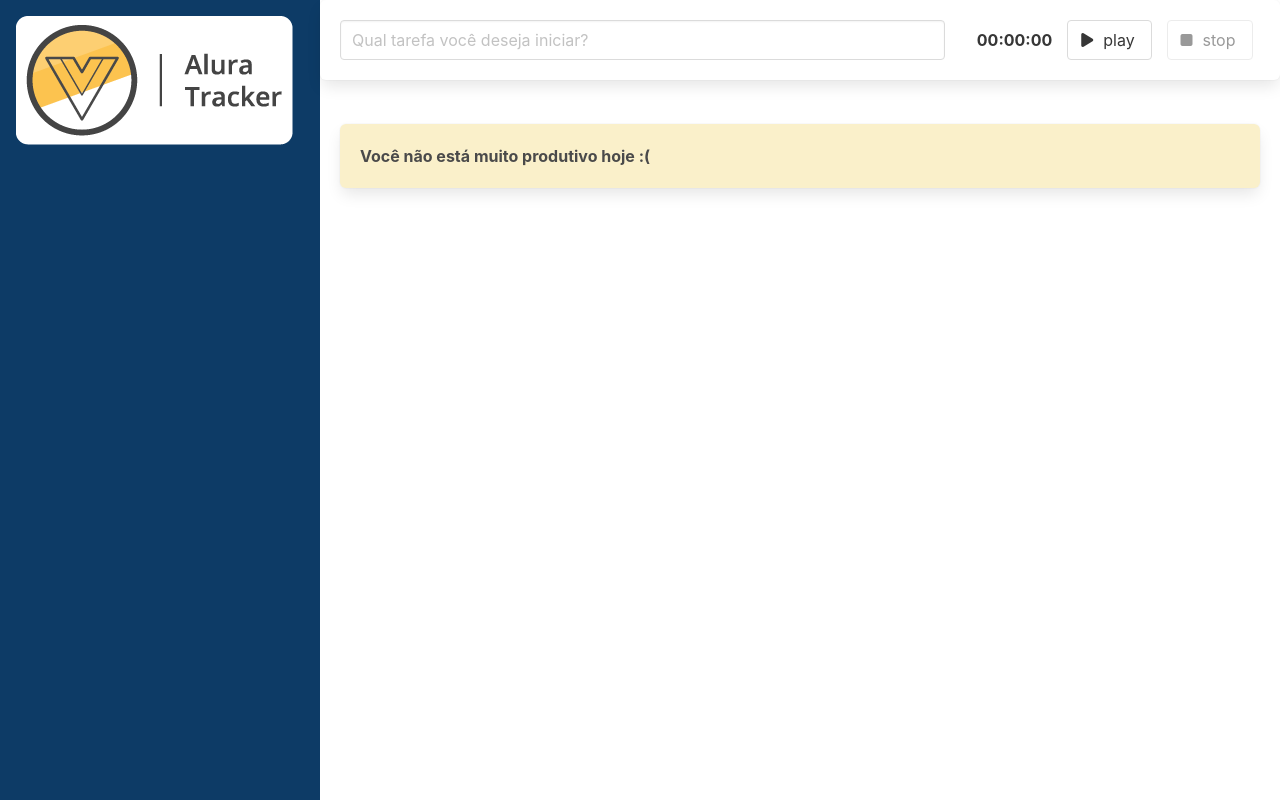
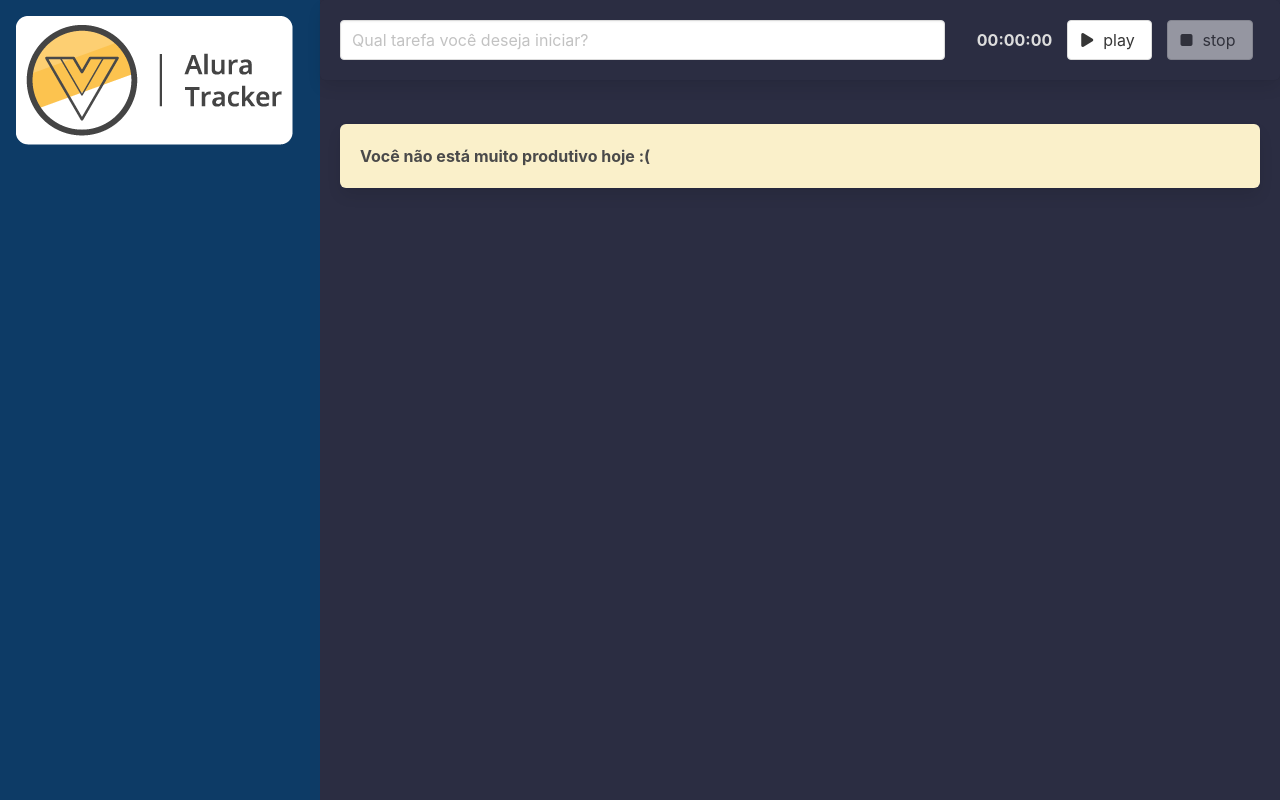
Before and after one commit to RaulDionisiodev/Alura-Tracker, a Vue app: page / in a window 1280 px wide. Built offline with nearby package versions, Linux system fonts and the light colour scheme.

Commit message:
Iniciando o modo escuro

```diff
--- a/src/App.vue
+++ b/src/App.vue
@@ -1,9 +1,9 @@
 <template>
-  <main class="columns is-gapless is-multiline">
+  <main class="columns is-gapless is-multiline modo-escuro">
     <div class="column is-one-quarter">
         <BarraLateral />
     </div>
-    <div class="column is-three-quarter">
+    <div class="column is-three-quarter conteudo">
       <Formulario @aoSalvarTarefa="salvarTarefa" />
       <div class="lista">
         <Tarefa v-for="(tarefa, index) in tarefas" :key="index" :tarefa="tarefa" />
@@ -54,4 +54,18 @@
 .lista {
   padding: 1.25rem;
 }
+
+main {
+  --bg-primario: #fff;
+  --texto-primario: #000;
+}
+
+main.modo-escuro {
+  --bg-primario: #2b2d42;
+  --texto-primario: #ddd;
+}
+
+.conteudo {
+  background-color: var(--bg-primario);
+}
 </style>
--- a/src/components/Cronometro.vue
+++ b/src/components/Cronometro.vue
@@ -1,6 +1,6 @@
 <template>
     <section>
-        <strong>
+        <strong class="display">
             {{ tempoDecorrido }}
         </strong>
     </section>
@@ -25,3 +25,10 @@
     },
 })
 </script>
+
+<style>
+.display {
+    color: var(--texto-primario);
+    background-color: var(--bg-primario);
+}
+</style>
--- a/src/components/Formulario.vue
+++ b/src/components/Formulario.vue
@@ -1,5 +1,5 @@
 <template>
-    <div class="box">
+    <div class="box formulario">
         <div class="columns">
             <div class="column is-8" role="form" aria-label="Fomrulário para a criação de uma nova tarefa">
                 <input type="text" class="input"
@@ -40,3 +40,11 @@
 })
 
 </script>
+
+<style>
+
+.formulario {
+    color: var(--texto-primario);
+    background-color: var(----bg-primario)
+}
+</style>
```
